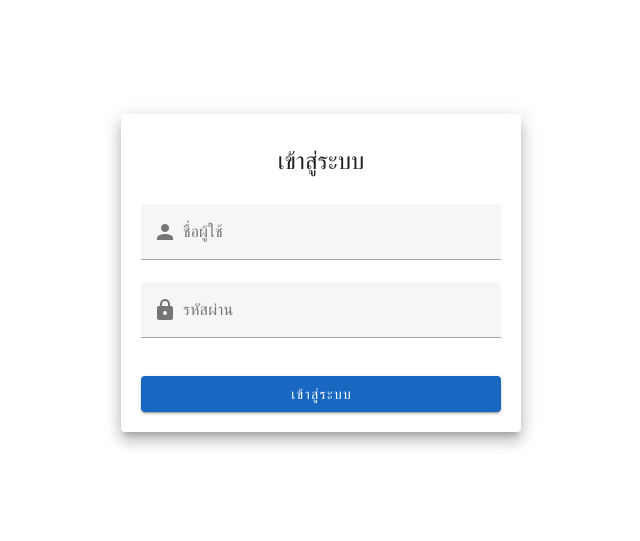
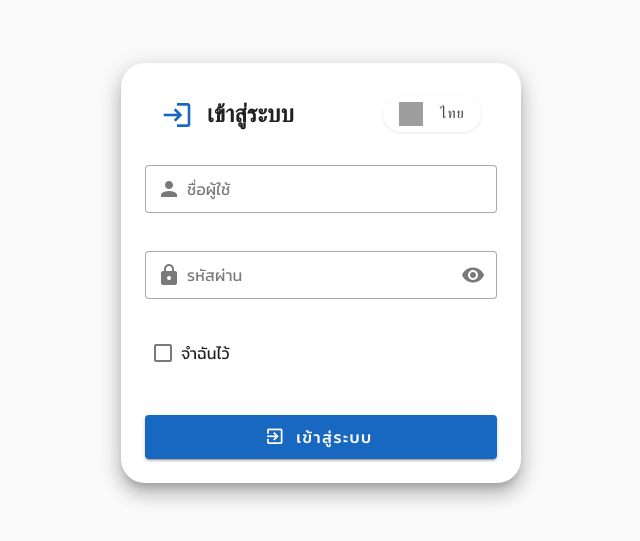
Before and after one commit to Gas-nontachai/ggas_stock_frontend, a Nuxt app: page /auth/login in a window 1280 px wide. Shown: the part 127-668 px from the top of the page, without its empty margins (319-959 px from the left). Built offline with nearby package versions, Linux system fonts and the light colour scheme; grey boxes are pictures that could not be loaded.

Commit message:
install font, login with i18n

```diff
--- /dev/null
+++ b/assets/css/main.css
@@ -0,0 +1,5 @@
+@import url('https://fonts.googleapis.com/css2?family=Kanit:ital,wght@0,100;0,200;0,300;0,400;0,500;0,600;0,700;0,800;0,900;1,100;1,200;1,300;1,400;1,500;1,600;1,700;1,800;1,900&display=swap');
+
+body {
+    font-family: "Kanit", sans-serif;
+}
--- a/layout/full/Main.vue
+++ b/layout/full/Main.vue
@@ -9,14 +9,13 @@ const { t } = useI18n();
 const drawer = ref(false);
 
 const navbar_items = computed(() => [
-    { text: t('home.text'), href: "home", icon: "mdi-home" },
+    { text: t('s_drawer.home'), href: "home", icon: "mdi-home" },
 ]);
 
 const fullText = "GGAS Stock Management System";
 </script>
 
 <template>
-    <!-- App Bar (Fixed Navbar) -->
     <v-app-bar app fixed elevation="4" density="comfortable" class="custom-app-bar">
         <v-app-bar-nav-icon @click="drawer = !drawer"></v-app-bar-nav-icon>
         <v-row align="center" style="width: 100%;" justify="space-between" class="px-8">
--- a/layout/full/vertical-header/ProfileDD.vue
+++ b/layout/full/vertical-header/ProfileDD.vue
@@ -10,12 +10,12 @@ const { authLogout } = useAuth();
 
 const logout = async () => {
   const result = await Swal.fire({
-    title: t('logout.confirmTitle'),
-    text: t('logout.confirmText'),
+    title: t('alert.logout'),
+    text: t('alert.confirm_logout'),
     icon: 'warning',
     showCancelButton: true,
-    confirmButtonText: t('logout.confirmButton'),
-    cancelButtonText: t('logout.cancelButton'),
+    confirmButtonText: t('button.confirm'),
+    cancelButtonText: t('button.cancel'),
   });
 
   if (result.isConfirmed) {
--- a/locales/en.json
+++ b/locales/en.json
@@ -1,6 +1,28 @@
 {
+    "alert": {
+        "logout": "You have been logged out successfully.",
+        "confirm_logout": "Are you sure you want to log out?"
+    },
+    "button": {
+        "confirm": "Yes",
+        "cancel": "Cancel",
+        "login": "Login"
+    },
+    "message": {
+        "logout_success_title": "Logout Successful",
+        "logout_success_text": "You have successfully logged out of the system."
+    },
     "profile_dropdown": {
         "title": "Profile",
         "logout": "Logout"
+    },
+    "login": {
+        "title": "Login",
+        "username": "Username",
+        "password": "Password",
+        "remember_me": "remember me"
+    },
+    "s_drawer": {
+        "home": "Home"
     }
 }
--- a/locales/th.json
+++ b/locales/th.json
@@ -1,6 +1,28 @@
 {
+    "alert": {
+        "logout": "คุณออกจากระบบเรียบร้อยแล้ว",
+        "confirm_logout": "คุณแน่ใจหรือไม่ว่าต้องการออกจากระบบ?"
+    },
+    "button": {
+        "confirm": "ใช่",
+        "cancel": "ยกเลิก",
+        "login": "เข้าสู่ระบบ"
+    },
+    "message": {
+        "logout_success_title": "ออกจากระบบสำเร็จ",
+        "logout_success_text": "คุณได้ออกจากระบบเรียบร้อยแล้ว"
+    },
     "profile_dropdown": {
         "title": "โปรไฟล์",
         "logout": "ออกจากระบบ"
+    },
+    "login": {
+        "title": "เข้าสู่ระบบ",
+        "username": "ชื่อผู้ใช้",
+        "password": "รหัสผ่าน",
+        "remember_me": "จำฉันไว้"
+    },
+    "s_drawer": {
+        "home": "หน้าแรก"
     }
 }
--- a/nuxt.config.ts
+++ b/nuxt.config.ts
@@ -1,4 +1,3 @@
-// https://nuxt.com/docs/api/configuration/nuxt-config
 import vuetify, { transformAssetUrls } from 'vite-plugin-vuetify'
 
 export default defineNuxtConfig({
@@ -7,6 +6,7 @@ export default defineNuxtConfig({
   build: {
     transpile: ['vuetify'],
   },
+  css: ['~/assets/css/main.css'],
   modules: [
     (_options, nuxt) => {
       nuxt.hooks.hook('vite:extendConfig', (config) => {
@@ -28,5 +28,5 @@ export default defineNuxtConfig({
       socketUrl: 'http://localhost:5120',
       socketPath: '/socket.io',
     }
-  }
+  },
 })
--- a/pages/auth/login.vue
+++ b/pages/auth/login.vue
@@ -1,51 +1,75 @@
 <script setup lang="ts">
 import { ref } from 'vue'
 import { useRouter } from 'vue-router'
+import { useI18n } from 'vue-i18n';
+import LanguageSwitcher from "@/layout/full/vertical-header/LanguageSwitcher.vue";
 
 definePageMeta({
   layout: 'blank',
 })
 
+const { t } = useI18n();
 const { authLogin } = useAuth()
+
 const router = useRouter()
 const username = ref('')
 const password = ref('')
+const loading = ref(false)
+const rememberMe = ref(false)
 const error = ref('')
+const showPassword = ref(false)
 
 const login = async () => {
   try {
+    loading.value = true
     const response = await authLogin({
       username: username.value,
       password: password.value,
     })
-        console.log(response);
 
     localStorage.setItem('token', response.token)
     localStorage.setItem('user', JSON.stringify(response.user))
 
     router.push('/')
   } catch (err: any) {
-        error.value = err.response?.data?.message || 'เกิดข้อผิดพลาด'
+    error.value = err.response?.data?.message || 'เกิดข้อผิดพลาดในการเข้าสู่ระบบ'
+  } finally {
+    loading.value = false
   }
 }
 </script>
 
 <template>
-    <v-container class="fill-height" fluid>
+  <v-container class="fill-height bg-grey-lighten-5" fluid>
     <v-row justify="center" align="center">
-            <v-col cols="12" sm="8" md="4">
-                <v-card elevation="10" class="pa-5">
-                    <v-card-title class="text-h5 text-center mb-4">เข้าสู่ระบบ</v-card-title>
+      <v-col cols="12" sm="8" md="5" lg="4">
+        <v-card elevation="12" class="pa-6 rounded-xl">
+          <v-card-title class="text-h5 text-center mb-6 font-weight-bold">
+            <div class="d-flex justify-space-between align-center">
+              <div>
+                <v-icon start size="32" class="mr-2 text-primary">mdi-login</v-icon>
+                {{ t('login.title') }}
+              </div>
+              <LanguageSwitcher />
+            </div>
 
-                    <v-form @submit.prevent="login">
-                        <v-text-field v-model="username" label="ชื่อผู้ใช้" prepend-inner-icon="mdi-account"
-                            required></v-text-field>
+          </v-card-title>
 
-                        <v-text-field v-model="password" label="รหัสผ่าน" type="password" prepend-inner-icon="mdi-lock"
-                            required></v-text-field>
+          <v-form @submit.prevent="login" validate-on="submit lazy">
+            <v-text-field v-model="username" :label="t('login.username')" prepend-inner-icon="mdi-account"
+              variant="outlined" density="comfortable" required />
 
-                        <v-btn type="submit" color="primary" class="mt-4" block>
-                            เข้าสู่ระบบ
+            <v-text-field v-model="password" :type="showPassword ? 'text' : 'password'" :label="t('login.password')"
+              prepend-inner-icon="mdi-lock" :append-inner-icon="showPassword ? 'mdi-eye-off' : 'mdi-eye'"
+              @click:append-inner="showPassword = !showPassword" variant="outlined" density="comfortable" required
+              class="mt-4" />
+
+            <v-checkbox v-model="rememberMe" :label="t('login.remember_me')" class="mt-2" density="comfortable"
+              color="primary" />
+
+            <v-btn type="submit" color="primary" class="mt-4" block size="large" :loading="loading" :disabled="loading">
+              <v-icon start v-if="!loading">mdi-login-variant</v-icon>
+              {{ t('button.login') }}
             </v-btn>
 
             <v-alert v-if="error" type="error" class="mt-4" dense border="start" variant="tonal">
```
Also changed, not shown: package.json (line endings or trailing spaces), 1 other file (tests, documents, lock files or other folders). Lines whose indentation alone changed are shown as unchanged.
